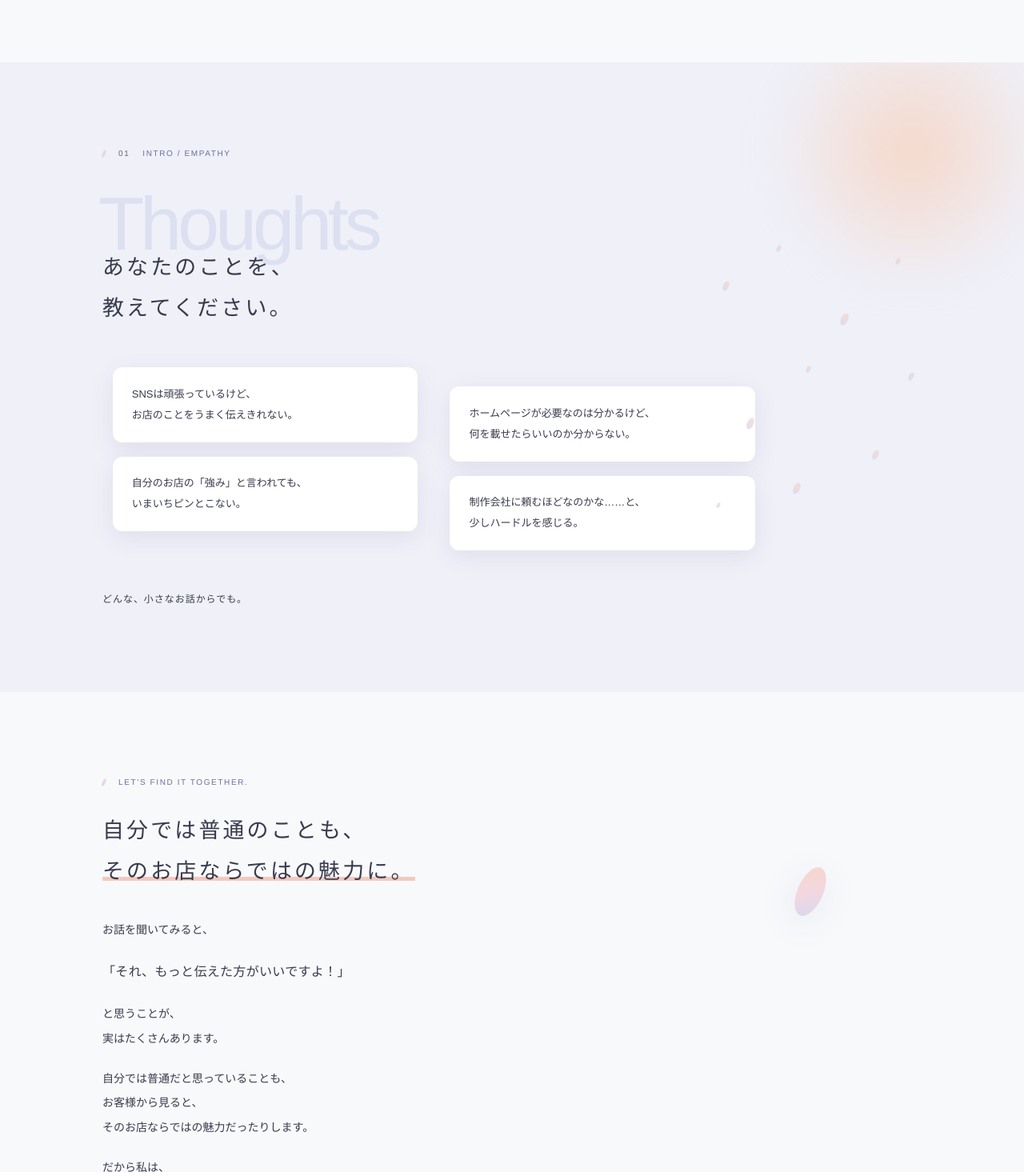
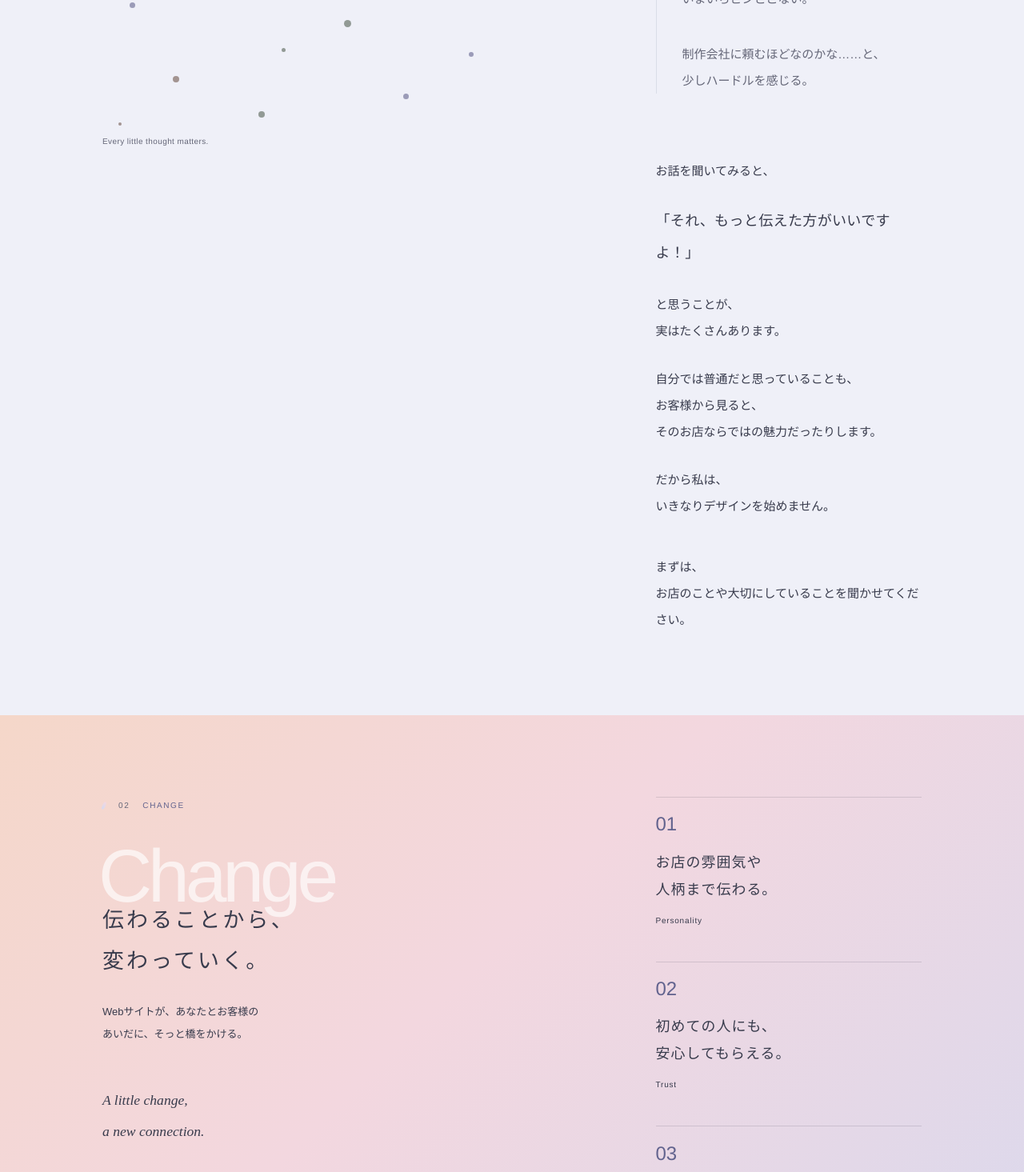
Before and after one commit to webyn224/form, a website with bundled scripts: page index.html in a window 1280 px wide. Shown: the part 1161-2626 px from the top of the page at 80% size. Built offline with nearby package versions, Linux system fonts and the light colour scheme.

Commit message:
Restore original LP structure and copy while retaining visual styling

```diff
--- a/index.html
+++ b/index.html
@@ -36,14 +36,16 @@
         <div class="p-top-fv__art" aria-hidden="true">
           <div class="p-top-fv__orb"></div>
           <span class="p-top-fv__art-caption"
-            >FIND YOUR OWN STORY, TOGETHER.</span
+            >The beauty is already there.</span
           >
         </div>
         <div class="p-top-fv__inner c-inner">
-          <p class="p-top-fv__eyebrow">YOUR STORY, OUR DESIGN</p>
+          <p class="p-top-fv__eyebrow">WEB DESIGN FOR YOUR OWN STORY</p>
           <h1 class="p-top-fv__title" id="fv-title">
             その人、その<span class="p-top-fv__highlight">お店らしさ</span
-            >が、<br />ちゃんと伝わるWebサイトに。
+            >が、<br />ちゃんと伝わる<br class="u-only-small" />Webサイトに<span
+              >。</span
+            >
           </h1>
           <div class="p-top-fv__body">
             <p class="p-top-fv__question">
@@ -72,29 +74,27 @@
       </section>
 
       <section class="p-top-intro" id="intro" aria-labelledby="intro-title">
-        <div class="p-top-intro__invitation c-inner" data-fade>
-          <p class="c-section-label">THE THINGS ONLY YOU CAN TELL.</p>
-          <p>
-            毎日の仕事に、そっと込めている大切なこと。<br />お客様を想って、いつも続けていること。<br />自分では気づいていない、あなたらしさ。
-          </p>
-          <p>
-            そんな小さなことの積み重ねが、<br />その人、そのお店の魅力になる。
-          </p>
-          <p>まずは、あなたのことを<br />少しずつ聞かせてください。</p>
-        </div>
-        <div class="p-top-intro__thoughts">
-          <div class="p-top-intro__thoughts-inner c-inner">
+        <div class="p-top-intro__inner c-inner">
           <div class="p-top-intro__heading" data-fade>
             <p class="c-section-label"><span>01</span> INTRO / EMPATHY</p>
             <span class="c-display-word" aria-hidden="true"
               ><svg viewBox="0 0 720 120" focusable="false">
-                  <text x="0" y="100">Thoughts</text>
+                <text x="0" y="100">Intro</text>
               </svg></span
             >
             <h2 class="c-section-heading" id="intro-title">
               あなたのことを、<br />教えてください。
             </h2>
+            <div
+              class="p-top-intro__particles"
+              data-particles
+              aria-hidden="true"
+            >
+              <i></i><i></i><i></i><i></i><i></i><i></i><i></i><i></i><i></i
+              ><i></i><span>Every little thought matters.</span>
             </div>
+          </div>
+          <div class="p-top-intro__content">
             <div class="p-top-intro__empathy" data-fade>
               <p>
                 SNSは頑張っているけど、<br />お店のことをうまく伝えきれない。
@@ -109,30 +109,7 @@
                 制作会社に頼むほどなのかな……と、<br />少しハードルを感じる。
               </p>
             </div>
-            <div
-              class="p-top-intro__particles"
-              data-particles
-              aria-hidden="true"
-            >
-              <i></i><i></i><i></i><i></i><i></i><i></i><i></i><i></i><i></i
-              ><i></i>
-            </div>
-            <p class="p-top-intro__thoughts-note">
-              どんな、小さなお話からでも。
-            </p>
-          </div>
-        </div>
-        <div class="p-top-intro__answer c-inner" data-fade>
-          <span class="p-top-intro__seed" aria-hidden="true"></span>
-          <div class="p-top-intro__answer-heading">
-            <p class="c-section-label">LET’S FIND IT TOGETHER.</p>
-            <h3 class="c-section-heading">
-              自分では普通のことも、<br /><span class="c-marker"
-                >そのお店ならではの魅力に。</span
-              >
-            </h3>
-          </div>
-          <div class="p-top-intro__answer-body">
+            <div class="p-top-intro__answer" data-fade>
               <p>お話を聞いてみると、</p>
               <p class="p-top-intro__quote">
                 「それ、もっと伝えた方がいいですよ！」
@@ -145,6 +122,7 @@
               <p class="p-top-intro__closing">
                 まずは、<br />お店のことや大切にしていることを聞かせてください。
               </p>
+            </div>
           </div>
         </div>
       </section>
@@ -161,11 +139,14 @@
               </svg></span
             >
             <h2 class="c-section-heading" id="change-title">
-              「ここを見てください」と、<br />胸を張って言える場所に。
+              伝わることから、<br />変わっていく。
             </h2>
             <p class="p-top-change__lead">
               Webサイトが、あなたとお客様の<br />あいだに、そっと橋をかける。
             </p>
+            <span class="p-top-change__note" aria-hidden="true"
+              >A little change,<br />a new connection.</span
+            >
           </div>
           <ol class="p-top-change__list">
             <li class="p-top-change__item" data-fade>
@@ -212,7 +193,7 @@
               </svg></span
             >
             <h2 class="c-section-heading" id="works-title">
-              話を聞いて、<br />こんなふうに形にしました。
+              それぞれの、らしさ。
             </h2>
           </div>
           <p>
@@ -341,7 +322,7 @@
             <p class="c-section-label"><span>04</span> MY STORY</p>
             <span class="c-display-word" aria-hidden="true"
               ><svg viewBox="0 0 720 120" focusable="false">
-                <text x="0" y="100">Hello</text>
+                <text x="0" y="100">Story</text>
               </svg></span
             >
             <h2 class="c-section-heading" id="story-title">
--- a/js/modules/particle.js
+++ b/js/modules/particle.js
@@ -34,8 +34,7 @@ export function initParticles() {
   function update() {
     frame = 0;
     fields.forEach((field) => {
-      const section =
-        field.closest(".p-top-intro__thoughts") || field.closest("section");
+      const section = field.closest("section");
       const bounds = section.getBoundingClientRect();
       const progress = motion.matches
         ? 0
--- a/js/preview.js
+++ b/js/preview.js
@@ -62,8 +62,7 @@ function initParticles() {
   function update() {
     frame = 0;
     fields.forEach((field) => {
-      const section =
-        field.closest(".p-top-intro__thoughts") || field.closest("section");
+      const section = field.closest("section");
       const bounds = section.getBoundingClientRect();
       const progress = motion.matches
         ? 0
--- a/scss/foundation/_variable.scss
+++ b/scss/foundation/_variable.scss
@@ -8,7 +8,7 @@ $breakpoint-small: 48rem;
   --color-accent-pink: #f3d7df;
   --color-accent-lavender: #d5d9f0;
   --color-accent-peach: #f5d7c9;
-  --color-accent-ink: #6d6e9d;
+  --color-accent-ink: #62638e;
   --color-white: #ffffff;
   --color-display: #dce0f0;
   --color-marker: #f2c9be;
--- a/scss/object/project/_top-change.scss
+++ b/scss/object/project/_top-change.scss
@@ -9,8 +9,15 @@
     var(--color-accent-lavender) 100%
   );
 }
+.p-top-change__inner {
+  display: grid;
+  grid-template-columns: 1fr 1.15fr;
+  gap: 8%;
+}
 .p-top-change__heading {
-  position: relative;
+  position: sticky;
+  top: 4rem;
+  align-self: start;
 }
 .p-top-change__lead {
   font-size: 0.8125rem;
@@ -18,11 +25,11 @@
 }
 .p-top-change__list {
   display: grid;
-  grid-template-columns: 1fr 1fr;
+  grid-template-columns: 1fr;
   column-gap: 7%;
   row-gap: 2.5rem;
   list-style: none;
-  margin-top: 3rem;
+  margin-top: 0;
 }
 .p-top-change__item {
   position: relative;
@@ -51,7 +58,22 @@
   color: var(--color-text);
   letter-spacing: 0.08em;
 }
+.p-top-change__note {
+  display: block;
+  color: var(--color-text);
+  font-family: var(--font-serif);
+  font-size: 1.1rem;
+  font-style: italic;
+  margin-top: 3rem;
+}
 @include m.small {
+  .p-top-change__inner {
+    grid-template-columns: 1fr;
+    gap: 3rem;
+  }
+  .p-top-change__heading {
+    position: static;
+  }
   .p-top-change__list {
     grid-template-columns: 1fr;
     gap: 2rem;
--- a/scss/object/project/_top-intro.scss
+++ b/scss/object/project/_top-intro.scss
@@ -1,176 +1,91 @@
 @use "../../foundation/mixin" as m;
-.p-top-intro__invitation {
-  padding-block: 3rem 7rem;
-  max-width: 39rem;
-  font-size: 0.875rem;
-  line-height: 2.6;
-  letter-spacing: 0.065em;
+.p-top-intro {
+  position: relative;
+  padding-block: var(--space-section);
+  background: var(--color-surface);
+}
+.p-top-intro__inner {
+  display: grid;
+  grid-template-columns: 1fr 1fr;
+  gap: 8%;
+}
+.p-top-intro__heading {
+  align-self: start;
+  position: sticky;
+  top: 5rem;
+}
+.p-top-intro__content {
+  padding-top: 4.5rem;
+  font-size: 0.9375rem;
+}
+.p-top-intro__empathy {
+  color: var(--color-muted);
+  border-left: 1px solid var(--color-line);
+  padding-left: 2rem;
   p + p {
-    margin-top: 1.5rem;
-  }
-  .c-section-label {
-    font-size: 0.5rem;
+    margin-top: 2.25rem;
   }
 }
-.p-top-intro__thoughts {
-  position: relative;
-  background: var(--color-surface);
-  padding-block: var(--space-section);
-  overflow: hidden;
-  &::before {
-    content: "";
-    position: absolute;
-    width: 380px;
-    height: 380px;
-    top: -80px;
-    right: -50px;
-    background: radial-gradient(
-      ellipse,
-      var(--color-accent-peach),
-      transparent 65%
-    );
-    filter: blur(24px);
+.p-top-intro__answer {
+  margin-top: 5rem;
+  p + p {
+    margin-top: 1.7rem;
   }
 }
-.p-top-intro__thoughts-inner {
-  position: relative;
+.p-top-intro__quote {
+  font-family: var(--font-serif);
+  font-size: 1.125rem;
+  letter-spacing: 0.02em;
 }
-.p-top-intro__heading {
-  position: relative;
-}
-.p-top-intro__empathy {
-  display: grid;
-  grid-template-columns: 1fr 1fr;
-  gap: 1.1rem 2.5rem;
-  max-width: 51rem;
-  margin-top: 3rem;
-  padding-left: 0.8rem;
-  p {
-    background: var(--color-white);
-    border-radius: 0.75rem;
-    padding: 1.3rem 1.5rem;
-    font-size: 0.8125rem;
-    line-height: 2;
-    box-shadow: 0 8px 30px var(--color-shadow);
-  }
-  p:nth-child(even) {
-    transform: translateY(1.5rem);
-  }
-}
-.p-top-intro__thoughts-note {
-  font-size: 0.75rem;
-  letter-spacing: 0.08em;
-  margin-top: 4.5rem;
+.p-top-intro__closing {
+  padding-top: 1rem;
 }
 .p-top-intro__particles {
-  position: absolute;
-  inset: 18% 0 12% 74%;
+  position: relative;
+  height: 220px;
+  width: 80%;
+  margin-top: 4rem;
   --progress: 0;
-  pointer-events: none;
   i {
     position: absolute;
     top: calc(var(--y) * 1% + var(--progress) * (48 - var(--y)) * 1%);
     left: calc(var(--x) * 1% + var(--progress) * (50 - var(--x)) * 1%);
     width: var(--size);
-    aspect-ratio: 0.55;
+    aspect-ratio: 1;
     border-radius: 50%;
-    background: linear-gradient(
-      var(--color-accent-peach),
-      var(--color-accent-lavender)
-    );
-    opacity: 0.8;
-    transform: rotate(25deg);
+    background: var(--dot);
+    opacity: 0.6;
+  }
+  span {
+    @include m.latin;
+    position: absolute;
+    bottom: 0;
+    left: 0;
+    color: var(--color-muted);
+    letter-spacing: 0.04em;
   }
 }
-.p-top-intro__answer {
-  position: relative;
-  padding-block: var(--space-section);
-}
-.p-top-intro__answer-heading {
-  margin-bottom: 2rem;
-}
-.p-top-intro__answer-body {
-  max-width: 34rem;
-  font-size: 0.875rem;
-  p + p {
-    margin-top: 1.2rem;
+@include m.small {
+  .p-top-intro__inner {
+    grid-template-columns: 1fr;
+    gap: 3rem;
+  }
+  .p-top-intro__heading {
+    position: static;
+  }
+  .p-top-intro__particles {
+    height: 130px;
+    margin-top: 1.5rem;
+    width: 70%;
+  }
+  .p-top-intro__content {
+    padding-top: 0;
+    font-size: 0.875rem;
+  }
+  .p-top-intro__empathy {
+    padding-left: 1.25rem;
+  }
+  .p-top-intro__quote {
+    font-size: 1rem;
   }
 }
-.p-top-intro__quote {
-  font-family: var(--font-serif);
-  font-size: 1rem;
-  letter-spacing: 0.02em;
-}
-.p-top-intro__closing {
-  padding-top: 0.6rem;
-}
-.p-top-intro__seed {
-  position: absolute;
-  right: 12%;
-  top: 26%;
-  width: 32px;
-  height: 65px;
-  background: linear-gradient(
-    145deg,
-    var(--color-accent-peach),
-    var(--color-accent-pink),
-    var(--color-accent-lavender)
-  );
-  border-radius: 50%;
-  transform: rotate(24deg);
-  box-shadow: 0 10px 45px var(--color-shadow);
-}
-@include m.small {
-  .p-top-intro__invitation {
-    padding-block: 2rem 5rem;
-    font-size: 0.8125rem;
-    letter-spacing: 0.025em;
-  }
-  .p-top-intro__thoughts {
-    padding-bottom: 6rem;
-    &::before {
-      width: 240px;
-      height: 260px;
-      right: -60px;
-      top: 0;
-    }
-  }
-  .p-top-intro__empathy {
-    grid-template-columns: 1fr;
-    gap: 1.1rem;
-    margin-top: 2.5rem;
-    padding-left: 0;
-    p {
-      font-size: 0.75rem;
-      padding: 1rem 1.2rem;
-      max-width: 92%;
-    }
-    p:nth-child(even) {
-      transform: none;
-      margin-left: auto;
-    }
-  }
-  .p-top-intro__particles {
-    position: relative;
-    inset: auto;
-    height: 160px;
-    margin-top: 2rem;
-    width: 100%;
-  }
-  .p-top-intro__thoughts-note {
-    margin-top: 2rem;
-    font-size: 0.6875rem;
-  }
-  .p-top-intro__answer {
-    padding-top: 7rem;
-  }
-  .p-top-intro__answer-body {
-    font-size: 0.8125rem;
-  }
-  .p-top-intro__seed {
-    right: 8%;
-    top: 2rem;
-    width: 22px;
-    height: 43px;
-  }
-}
```
Also changed, not shown: preview.html (+24 -43 lines), README.md, css/style.css. Lines whose indentation alone changed are shown as unchanged.
